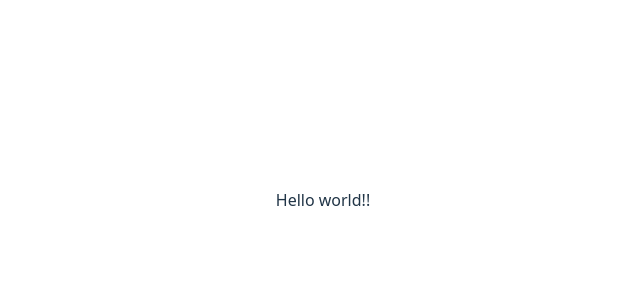
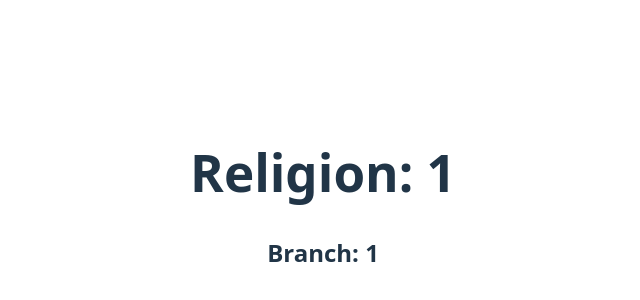
Before and after one commit to Spiderasasen/Religions-around-the-World, a React (Vite) app in the folder religions-around-the-world/: page /religions/1/1 in a window 1280 px wide. Shown: the part 200-500 px from the top of the page, without its empty margins (317-957 px from the left). Built offline with nearby package versions, Linux system fonts and the light colour scheme.

Commit message:
creating the main system

```diff
--- a/religions-around-the-world/package.json
+++ b/religions-around-the-world/package.json
@@ -11,7 +11,8 @@
   },
   "dependencies": {
     "react": "^19.2.0",
-    "react-dom": "^19.2.0"
+    "react-dom": "^19.2.0",
+    "react-router-dom": "^7.12.0"
   },
   "devDependencies": {
     "@eslint/js": "^9.39.1",
--- a/religions-around-the-world/src/App.jsx
+++ b/religions-around-the-world/src/App.jsx
@@ -1,14 +1,21 @@
-import { useState } from 'react'
-import reactLogo from './assets/react.svg'
-import viteLogo from '/vite.svg'
+import {BrowserRouter as Router, Routes, Route} from "react-router-dom"
 import './App.css'
+import Home from './pages/Home.jsx';
+import ReligionPage from "./pages/ReligionPage.jsx";
+import BranchPage from "./pages/BranchPage.jsx";
 
 function App() {
-  const [count, setCount] = useState(0)
-
   return (
-    <p>Hello world!!</p>
-  )
+      <Router>
+          <Routes>
+              <Route path="/" element={<Home />} />
+              {/*Dynamic route*/}
+              <Route path="/religions/:religionId" element={<ReligionPage />} />
+              {/*Dynamic Branch*/}
+              <Route path="/religions/:religionId/:branchId" element={<BranchPage />} />
+          </Routes>
+      </Router>
+  );
 }
 
 export default App
--- /dev/null
+++ b/religions-around-the-world/src/pages/BranchPage.jsx
@@ -0,0 +1,13 @@
+import {useParams} from "react-router-dom";
+
+function BranchPage(){
+    const {religionId, branchId} = useParams();
+
+    return(
+        <>
+            <h1>Religion: {religionId}</h1>
+            <h2>Branch: {branchId}</h2>
+        </>
+    );
+}
+export default BranchPage;
--- /dev/null
+++ b/religions-around-the-world/src/pages/Home.jsx
@@ -0,0 +1,10 @@
+function Home(){
+    // a list of religions will be placed, here. making the transition to religion page more simple
+    return(
+        <>
+            <h1>Religious Encyclopedia</h1>
+            <h3>Please chose a Religion</h3>
+        </>
+    );
+}
+export default Home;
--- /dev/null
+++ b/religions-around-the-world/src/pages/ReligionPage.jsx
@@ -0,0 +1,10 @@
+import {useParams} from "react-router-dom";
+
+function ReligionPage(){
+    const religionId = useParams();
+
+    return(
+        <h1>Religion: {religionId}</h1>
+    );
+}
+export default ReligionPage;
```
Also changed, not shown: 1 other file (tests, documents, lock files or other folders).
